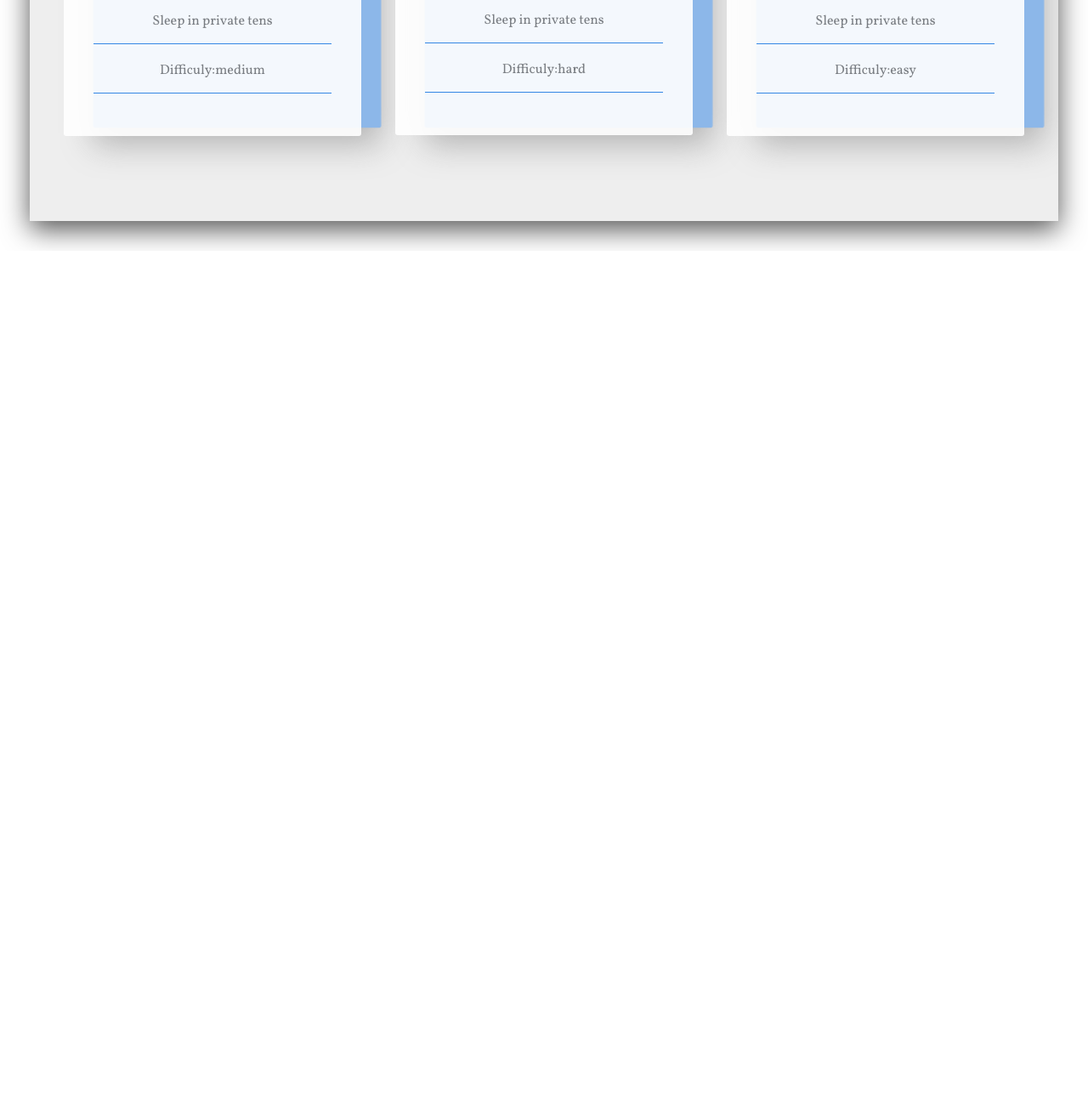
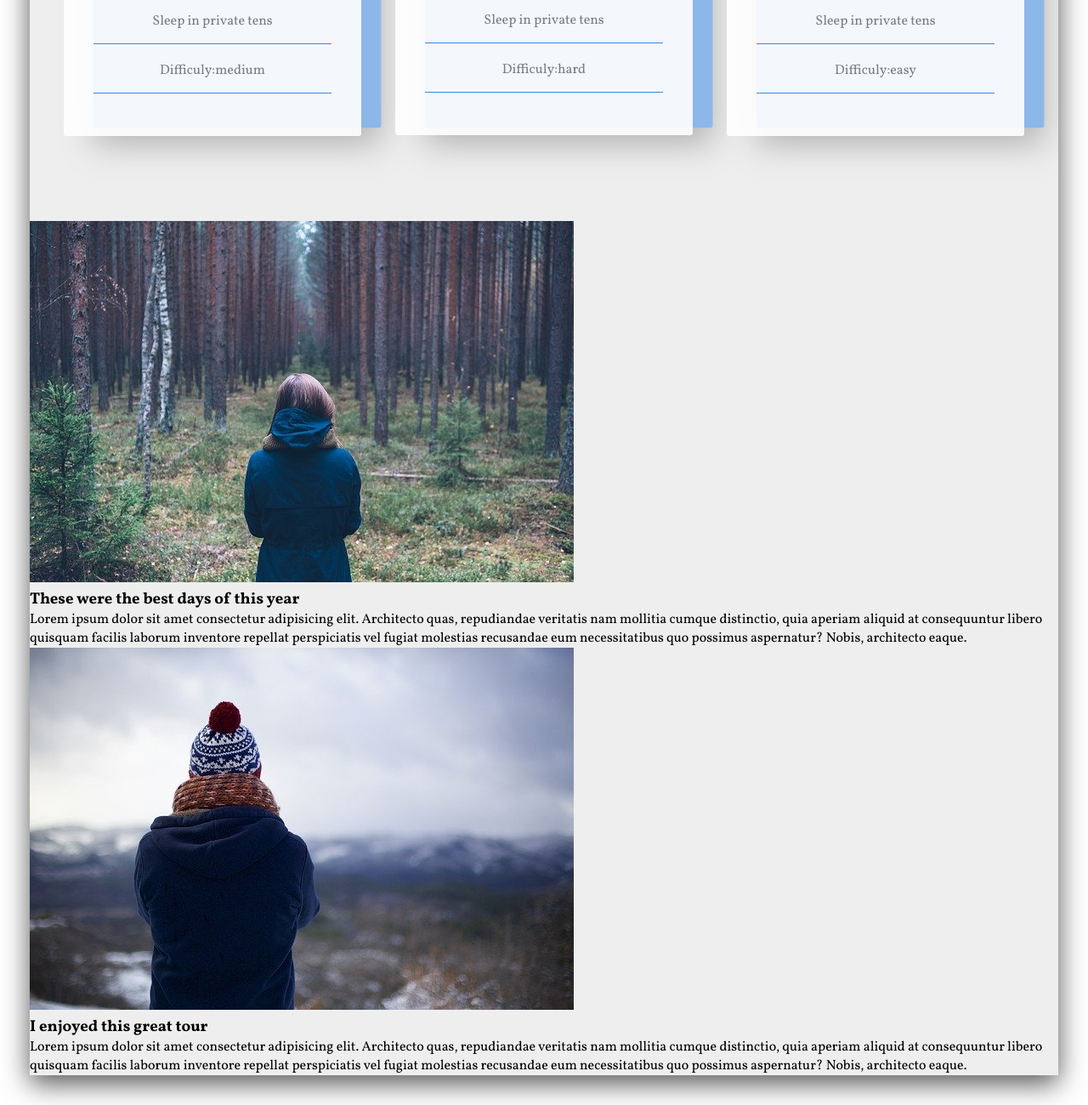
Before and after one commit to artemdolbiev/the-road, a website: page index.html in a window 1280 px wide. Shown: the part 1446-2746 px from the top of the page at 85% size. Before the commit the page ends 1741 px from the top, so only its background shows below. Drawn offline with Linux system fonts and the light colour scheme.

Commit message:
HTML section stories

```diff
--- a/index.html
+++ b/index.html
@@ -110,6 +110,34 @@
       </div>
     </section>
     <!-- Popular tours -->
+    <!-- Stories -->
+    <section class="stories">
+      <div class="stories-wrapper">
+        <div class="stories-wrapper__bg">
+          <div class="stories-block">
+            <img class="stories-block__image" src="assets/img/story-img-1.jpg" alt="story-1">
+            <div class="stories-content">
+              <h3 class="stories-content__title">These were the best days of this year</h3>
+              <p class="stories-content__text">Lorem ipsum dolor sit amet consectetur adipisicing elit. Architecto quas, repudiandae veritatis nam mollitia cumque distinctio, quia aperiam aliquid at consequuntur libero quisquam facilis laborum inventore repellat perspiciatis vel fugiat molestias recusandae eum necessitatibus quo possimus aspernatur? Nobis, architecto eaque.
+              </p>
+            </div>
+          </div>
+        </div>
+
+        <div class="stories-wrapper__bg">
+          <div class="stories-block">
+            <img class="stories-block__image" src="assets/img/story-img-2.jpg" alt="story-2">
+            <div class="stories-content">
+              <h3 class="stories-content__title">I enjoyed this great tour</h3>
+              <p class="stories-content__text">Lorem ipsum dolor sit amet consectetur adipisicing elit. Architecto quas, repudiandae veritatis nam mollitia cumque distinctio, quia aperiam aliquid at consequuntur libero quisquam facilis laborum inventore repellat perspiciatis vel fugiat molestias recusandae eum necessitatibus quo possimus aspernatur? Nobis, architecto eaque.
+              </p>
+            </div>
+          </div>
+        </div>
+      </div>
+    </section>
+
+
   </div>
   <script src="assets/js/script.js"></script>
 </body>
```
